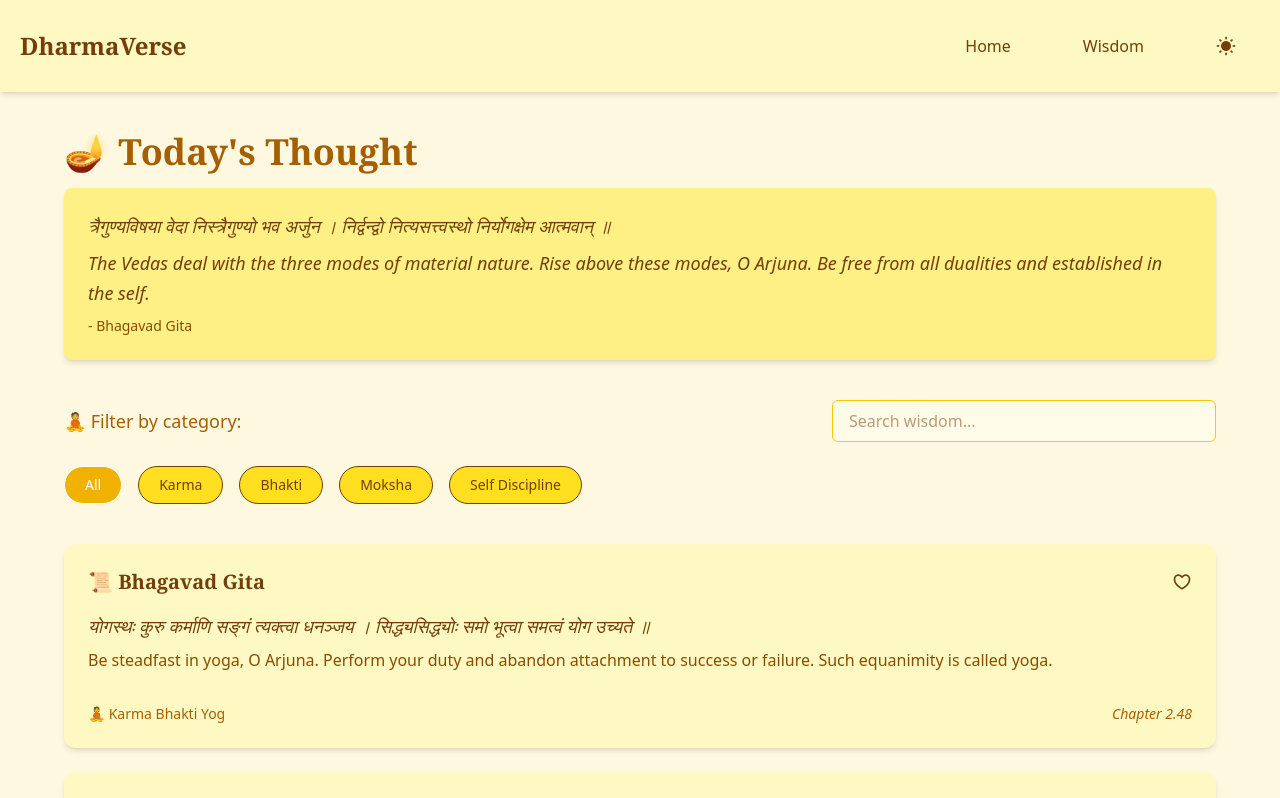
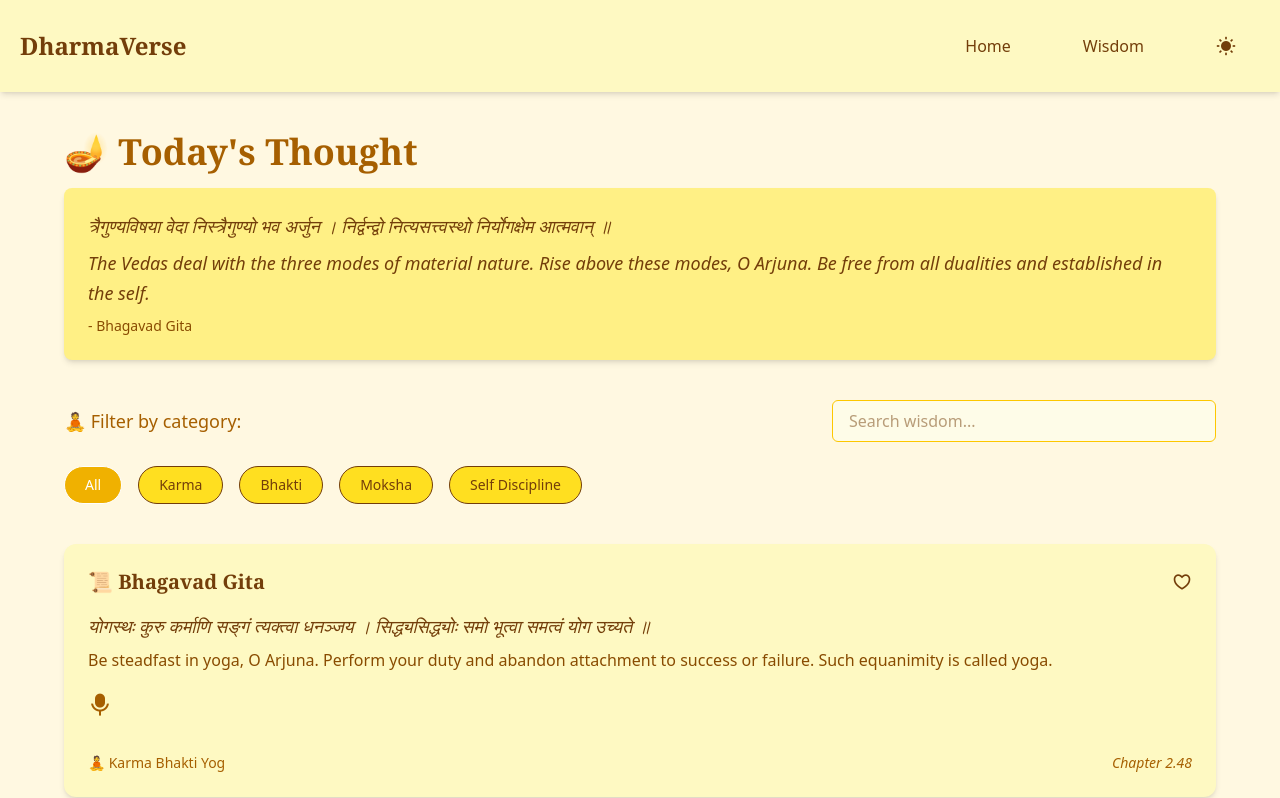
Before and after one commit to Basanta-khatri-0311/DharmaVerse, a React (Vite) app: page / in a window 1280 px wide. Shown: the top 798 px of the page. Built offline with nearby package versions, Linux system fonts and the light colour scheme.

Commit message:
added a functionality that speeks out the words in sanskrit

```diff
--- a/src/components/VerseCard.jsx
+++ b/src/components/VerseCard.jsx
@@ -1,6 +1,28 @@
 import React from "react";
 
 const VerseCard = ({ verses, toggleFavorite }) => {
+  const speakText = (text) => {
+    const utterance = new SpeechSynthesisUtterance(text);
+    const voices = speechSynthesis.getVoices();
+
+    const nepaliFemale = voices.find(
+      (v) => v.lang === "ne-NP" && v.name.toLowerCase().includes("female")
+    );
+
+    const nepaliFallback = voices.find((v) => v.lang === "ne-NP");
+
+    const selectedVoice = nepaliFemale || nepaliFallback;
+
+    if (!selectedVoice) return;
+
+    utterance.voice = selectedVoice;
+    utterance.lang = selectedVoice.lang;
+    utterance.rate = 0.9;
+    utterance.pitch = 1.1;
+
+    speechSynthesis.speak(utterance);
+  };
+
   return (
     <section className="grid gap-6">
       {verses.length === 0 ? (
@@ -21,6 +43,8 @@ const VerseCard = ({ verses, toggleFavorite }) => {
               <button
                 onClick={() => toggleFavorite(verse.id)}
                 className="text-xl text-yellow-900 dark:text-yellow-100 hover:text-red-500 transition-colors"
+                aria-label="Add verse to your wisdom"
+                title="Add verse to your wisdom"
               >
                 {verse.isFavorite ? (
                   <i className="ri-heart-3-fill"></i>
@@ -38,9 +62,17 @@ const VerseCard = ({ verses, toggleFavorite }) => {
               <span className="text-base text-yellow-800 dark:text-yellow-300">
                 {verse.english}
               </span>
+              <button
+                onClick={() => speakText(verse.sanskrit)}
+                className="mt-2 self-start text-sm md:text-2xl text-yellow-700 hover:text-yellow-900 dark:text-yellow-200 dark:hover:text-white"
+                aria-label="Play Sanskrit Verse"
+                title="Play Sanskrit Verse"
+              >
+                <i className="ri-mic-fill"></i>
+              </button>
             </div>
 
-            {/* Verse Meta: Tag (left) and Chapter (right) */}
+            {/* Verse Meta */}
             <div className="flex justify-between items-center text-sm text-yellow-700 dark:text-yellow-400">
               <span>🧘 {verse.tag}</span>
               <span className="italic">Chapter {verse.chapter}</span>
```
